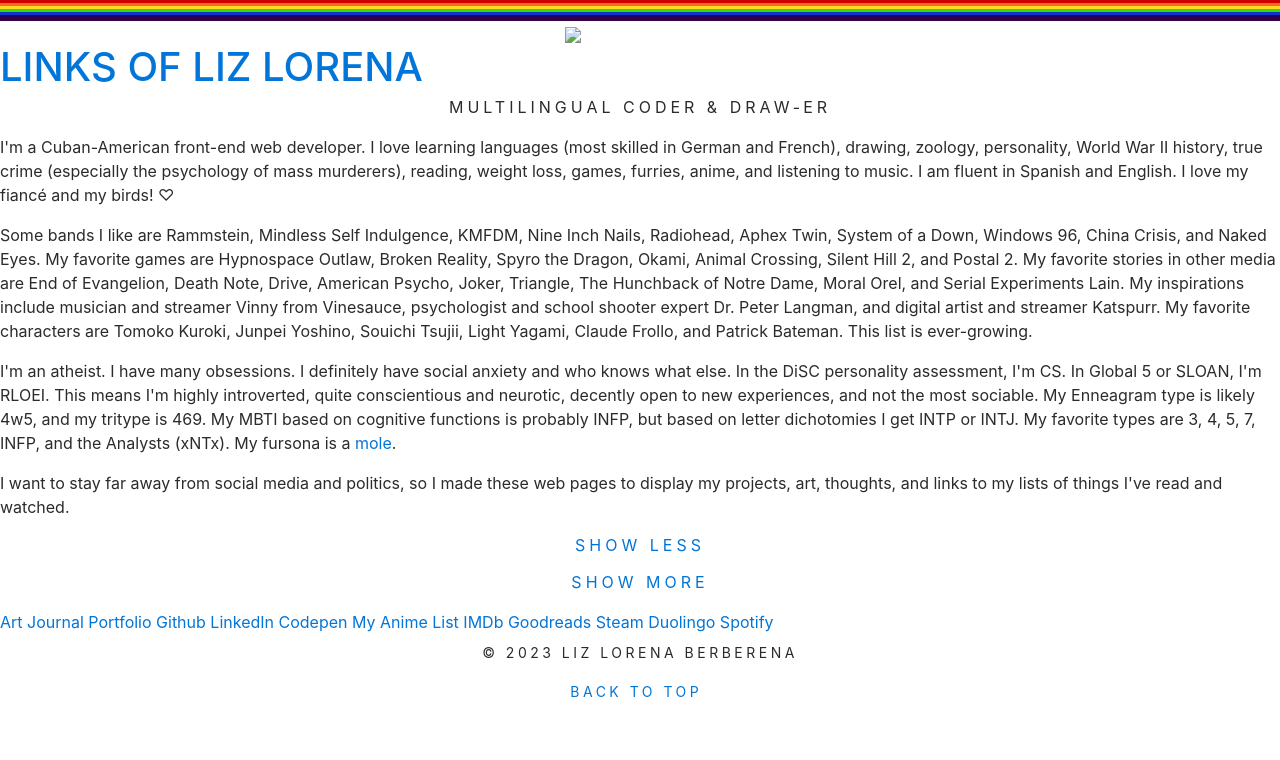
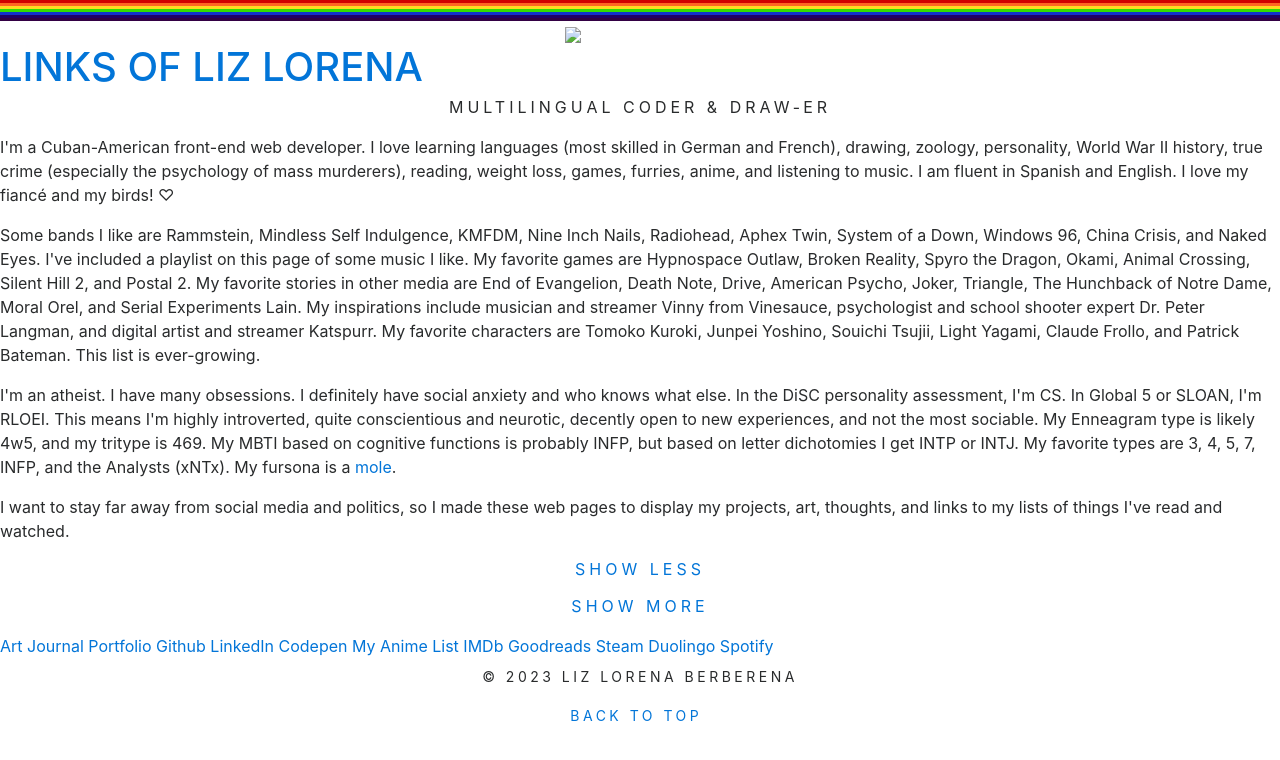
Before and after one commit to lizberberena/old-links, a Jekyll site: the page built from index.html, in a window 1280 px wide. Shown: the top 760 px of the page. Built offline with Jekyll 4.4.1, drawn with Linux system fonts in a browser that asks for light colours; nearby versions of some CDN libraries; the list of posts is cut into pages by our own code.

Commit message:
Update default.html

```diff
--- a/_layouts/default.html
+++ b/_layouts/default.html
@@ -50,7 +50,7 @@ data-config="{'skin':'skins/aquaPink/skin.css','volume':50,'autoplay':false,'shu
             <div id="bio" class="hidden">
 
         <p>I'm a Cuban-American front-end web developer. I love learning languages (most skilled in German and French), drawing, zoology, personality, World War II history, true crime (especially the psychology of mass murderers), reading, weight loss, games, furries, anime, and listening to music. I am fluent in Spanish and English. I love my fiancé and my birds! ♡</p>
-            <p>Some bands I like are Rammstein, Mindless Self Indulgence, KMFDM, Nine Inch Nails, Radiohead, Aphex Twin, System of a Down, Windows 96, China Crisis, and Naked Eyes. My favorite games are Hypnospace Outlaw, Broken Reality, Spyro the Dragon, Okami, Animal Crossing, Silent Hill 2, and Postal 2. My favorite stories in other media are End of Evangelion, Death Note, Drive, American Psycho, Joker, Triangle, The Hunchback of Notre Dame, Moral Orel, and Serial Experiments Lain. My inspirations include musician and streamer Vinny from Vinesauce, psychologist and school shooter expert Dr. Peter Langman, and digital artist and streamer Katspurr. My favorite characters are Tomoko Kuroki, Junpei Yoshino, Souichi Tsujii, Light Yagami, Claude Frollo, and Patrick Bateman. This list is ever-growing.</p>
+            <p>Some bands I like are Rammstein, Mindless Self Indulgence, KMFDM, Nine Inch Nails, Radiohead, Aphex Twin, System of a Down, Windows 96, China Crisis, and Naked Eyes. I've included a playlist on this page of some music I like. My favorite games are Hypnospace Outlaw, Broken Reality, Spyro the Dragon, Okami, Animal Crossing, Silent Hill 2, and Postal 2. My favorite stories in other media are End of Evangelion, Death Note, Drive, American Psycho, Joker, Triangle, The Hunchback of Notre Dame, Moral Orel, and Serial Experiments Lain. My inspirations include musician and streamer Vinny from Vinesauce, psychologist and school shooter expert Dr. Peter Langman, and digital artist and streamer Katspurr. My favorite characters are Tomoko Kuroki, Junpei Yoshino, Souichi Tsujii, Light Yagami, Claude Frollo, and Patrick Bateman. This list is ever-growing.</p>
         <p>I'm an atheist. I have many obsessions. I definitely have social anxiety and who knows what else. In the DiSC personality assessment, I'm CS. In Global 5 or SLOAN, I'm RLOEI. This means I'm highly introverted, quite conscientious and neurotic, decently open to new experiences, and not the most sociable. My Enneagram type is likely 4w5, and my tritype is 469. My MBTI based on cognitive functions is probably INFP, but based on letter dichotomies I get INTP or INTJ. My favorite types are 3, 4, 5, 7, INFP, and the Analysts (xNTx). My fursona is a <a href="/art/img/2021-molegirl.jpg" target="_blank">mole</a>.</p>
         <p style="margin-bottom:0rem;">I want to stay far away from social media and politics, so I made these web pages to display my projects, art, thoughts, and links to my lists of things I've read and watched.</p>
 
```
